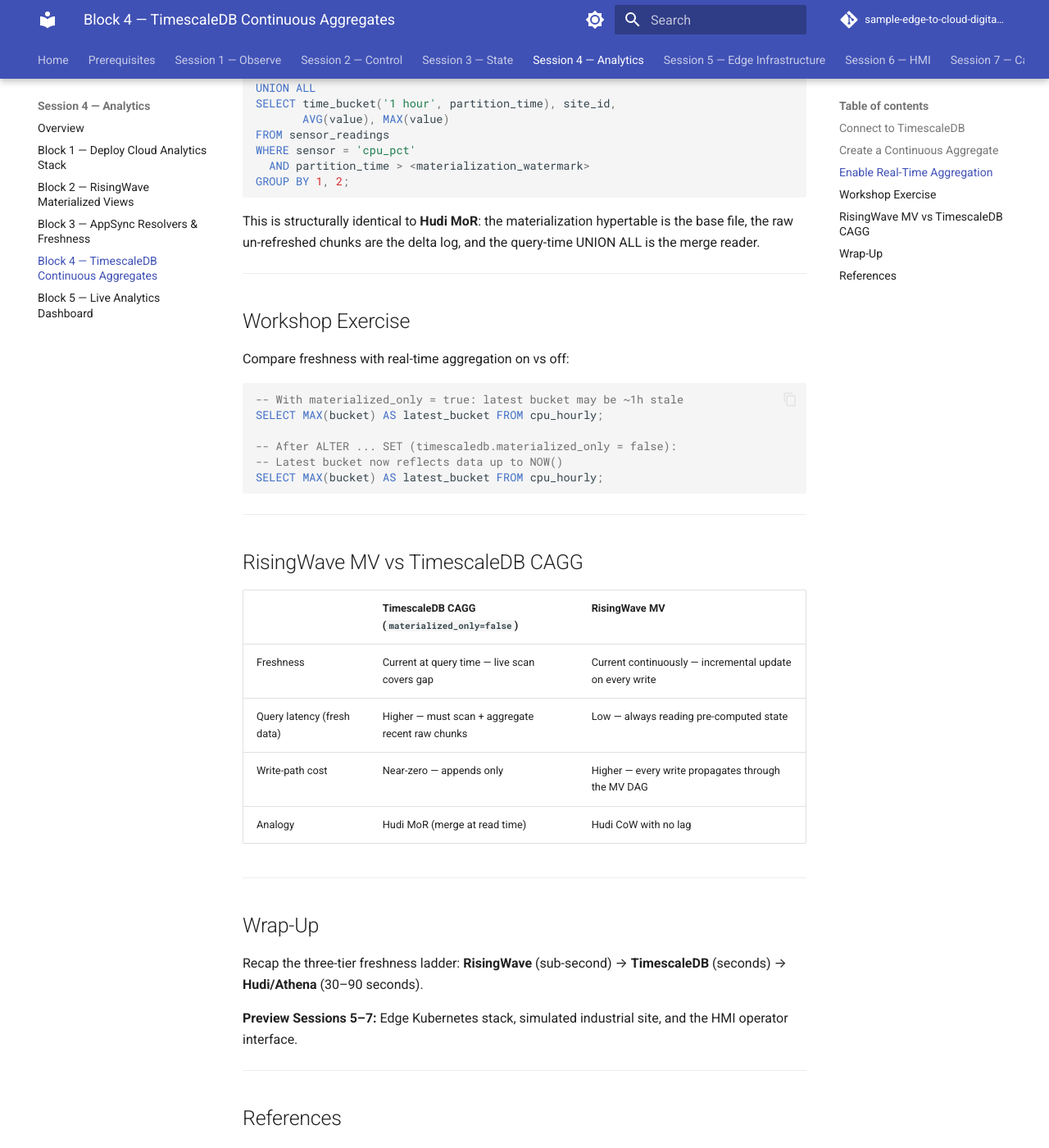
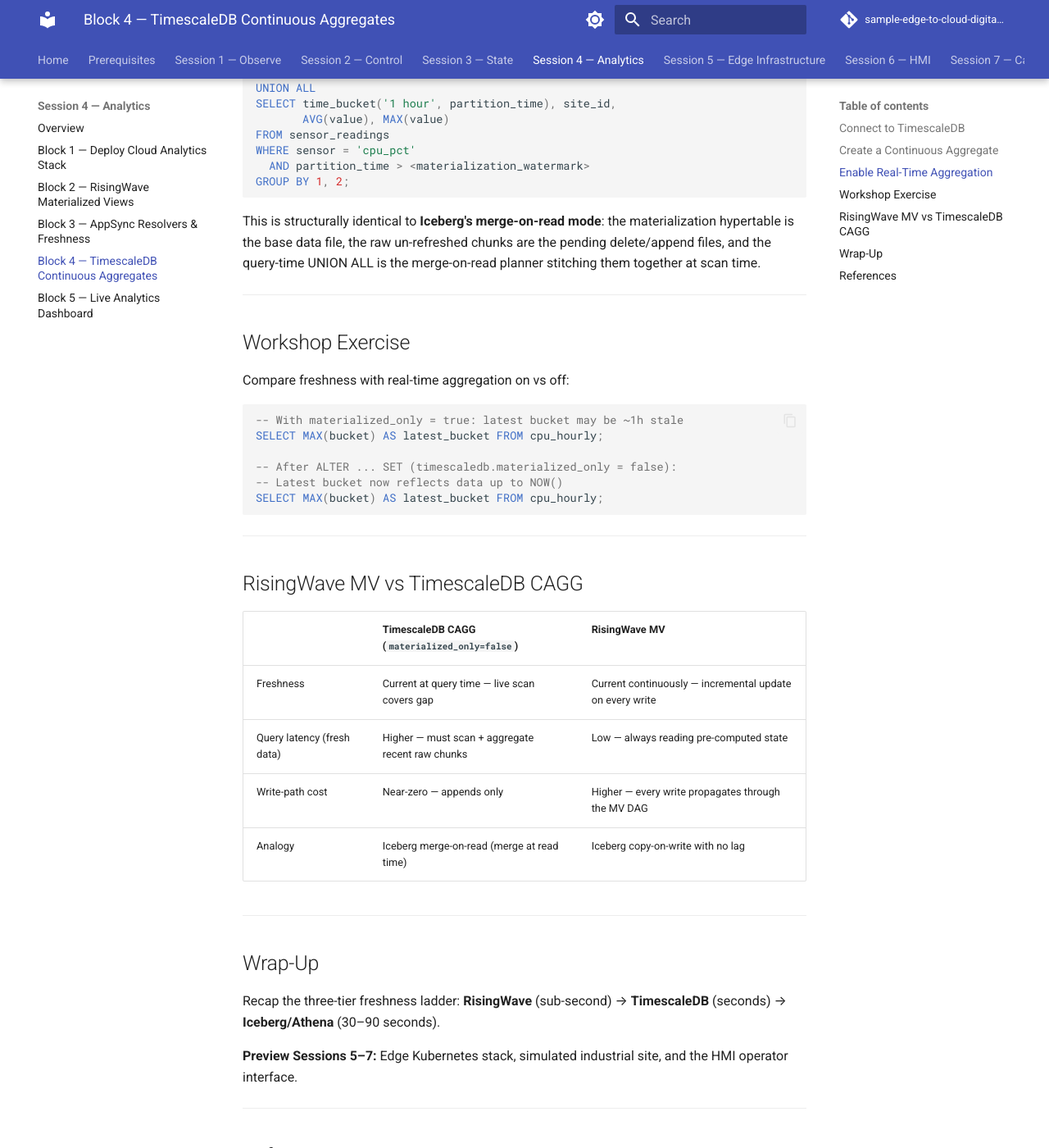
Before and after one commit to aws-samples/sample-edge-to-cloud-digital-ops-workshop, an MkDocs documentation site: the page built from workshop/04-analytics/block-4-timescaledb.md, in a window 1280 px wide and 1400 px high, scrolled down 2314 px. Shown: the whole window at 82% size. Built offline with MkDocs 1.6.1 and Material for MkDocs 9.7.7, drawn with Linux system fonts in a browser that asks for light colours; comment, search, counter and statistics services are not loaded.

Commit message:
docs: reword Hudi MoR analogy in block-4-timescaledb.md to Iceberg MoR
Preserves the CAGG/merge-on-read pedagogical point while matching the
deployed Iceberg archive tier.

Refs #119

````diff
--- a/workshop/04-analytics/block-4-timescaledb.md
+++ b/workshop/04-analytics/block-4-timescaledb.md
@@ -113,7 +113,7 @@ WHERE sensor = 'cpu_pct'
 GROUP BY 1, 2;
 ```
 
-This is structurally identical to **Hudi MoR**: the materialization hypertable is the base file, the raw un-refreshed chunks are the delta log, and the query-time UNION ALL is the merge reader.
+This is structurally identical to **Iceberg's merge-on-read mode**: the materialization hypertable is the base data file, the raw un-refreshed chunks are the pending delete/append files, and the query-time UNION ALL is the merge-on-read planner stitching them together at scan time.
 
 ---
 
@@ -139,13 +139,13 @@ SELECT MAX(bucket) AS latest_bucket FROM cpu_hourly;
 | Freshness | Current at query time — live scan covers gap | Current continuously — incremental update on every write |
 | Query latency (fresh data) | Higher — must scan + aggregate recent raw chunks | Low — always reading pre-computed state |
 | Write-path cost | Near-zero — appends only | Higher — every write propagates through the MV DAG |
-| Analogy | Hudi MoR (merge at read time) | Hudi CoW with no lag |
+| Analogy | Iceberg merge-on-read (merge at read time) | Iceberg copy-on-write with no lag |
 
 ---
 
 ## Wrap-Up
 
-Recap the three-tier freshness ladder: **RisingWave** (sub-second) → **TimescaleDB** (seconds) → **Hudi/Athena** (30–90 seconds).
+Recap the three-tier freshness ladder: **RisingWave** (sub-second) → **TimescaleDB** (seconds) → **Iceberg/Athena** (30–90 seconds).
 
 **Preview Sessions 5–7:** Edge Kubernetes stack, simulated industrial site, and the HMI operator interface.
 
````
